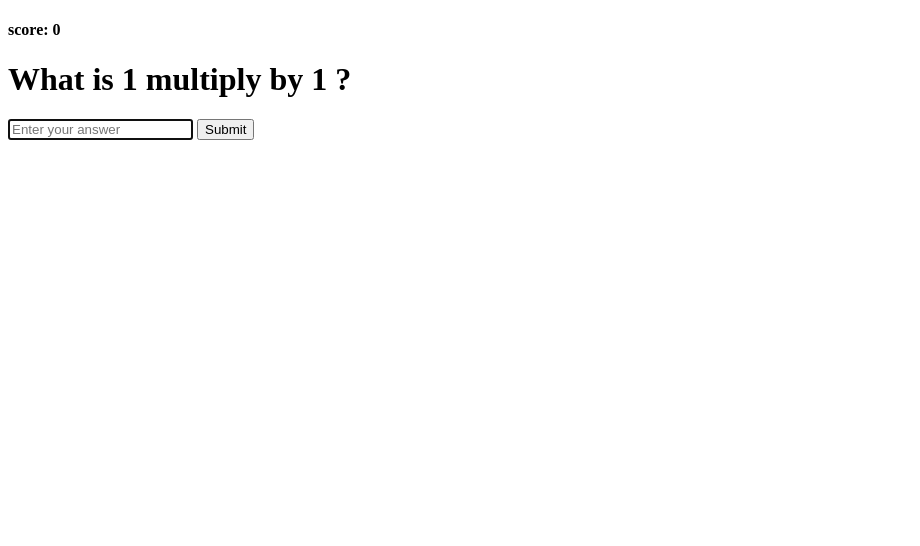
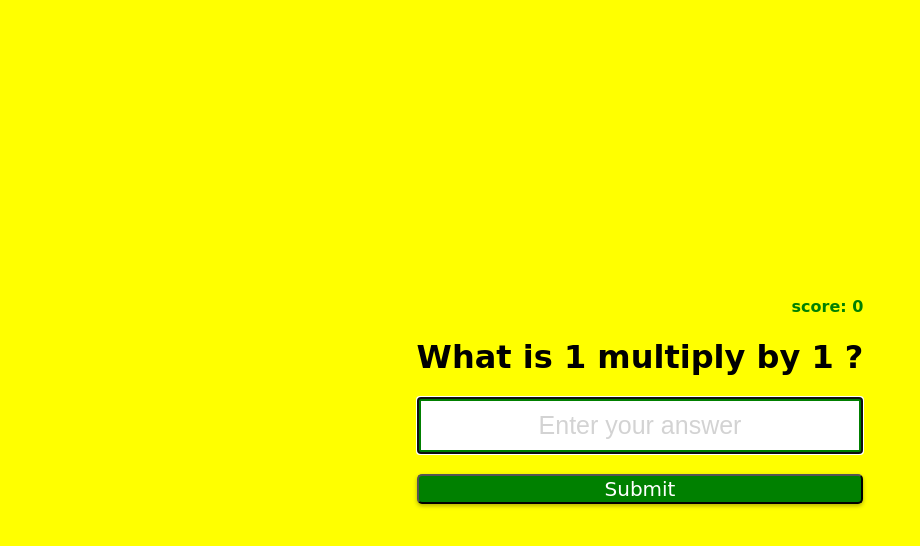
Before and after one commit to walid885/MultiplicationPrgoram, a plain HTML site: page index.html in a window 1280 px wide. Shown: the whole page, without its empty margins (0-920 px from the left). Drawn offline with Linux system fonts and the light colour scheme.

Commit message:
setting up the styling of the project

```diff
--- a/index.html
+++ b/index.html
@@ -5,6 +5,7 @@
     <meta http-equiv="X-UA-Compatible" content="IE=edge">
     <meta name="viewport" content="width=device-width, initial-scale=1.0">
     <title>Multiplication App</title>
+    <link rel="stylesheet" href="style.css">
 </head>
 <body>
     <form  class="formform">
--- a/style.css
+++ b/style.css
@@ -0,0 +1,53 @@
+body{
+    margin: 0;
+    display: flex;
+    justify-content: center;
+    height: 100vh;
+    align-items: center;
+    text-align: center;
+    background-color: yellow;
+    font-family: cursive;
+
+}
+.form {
+    background-color: white;
+    padding: 20px;
+    box-shadow: 0 4px 8px rgba(0,0,0,.3);
+    border-radius: 10px;
+    margin: 10px;
+}
+.input{
+    display: block;
+    width: 100%;
+    box-sizing: border-box;
+    font-size: 25px;
+    text-align: center;
+    padding: 10px;
+    border: solid 4px green;
+    color:green;
+
+}
+.input::placeholder{
+    color:lightgray;
+    font-family: inherit;
+}
+.btn{
+    background-color: green;
+    color: white;
+    display: block;
+    width:100%;
+    font-size: 20px;
+    font-family: cursive;
+    margin: 20px 0 ;
+    border-radius: 5px;
+    box-shadow: 0 2px 4px rgba(0,0,0,.3);
+    cursor: pointer;
+}
+
+.btn:hover{
+    filter: brightness(0.9);
+}
+.score{
+    color: green;
+    text-align: right;
+}
```
